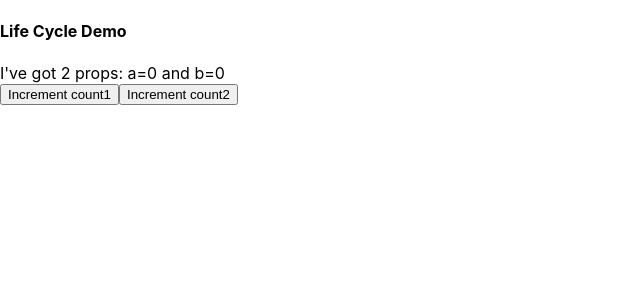
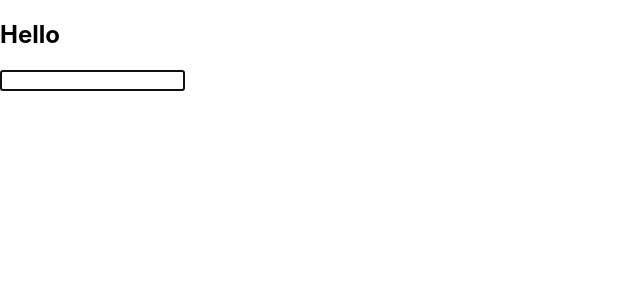
Before and after one commit to aniketbumbc/React-UseEffect, a React (Create React App) app: page / in a window 1280 px wide. Shown: the top 300 px of the page, without its empty margins (0-640 px from the left). Built offline with nearby package versions, Linux system fonts and the light colour scheme.

Commit message:
useEffect ref hook

```diff
--- a/src/App.js
+++ b/src/App.js
@@ -1,22 +1,26 @@
-import React, { useState, useEffect } from 'react';
+import React, { useState, useEffect, useRef } from 'react';
+import ReactDOM from 'react-dom';
 import './App.css';
-import LifeCycleDemo from './components/LifeCycleDemo';
+// import LifeCycleDemo from './components/LifeCycleDemo';
 
 function App() {
+  const inputRef = useRef();
+  const [value, setValue] = useState('');
+
   useEffect(() => {
-    console.log('parent state change ', count1);
-  });
+    inputRef.current.focus();
+    console.log('render...');
+  }, [inputRef, value]);
 
-  const [count1, setCount1] = useState(0);
-  const [count2, setCount2] = useState(0);
   return (
-    <>
-      <div>
-        <LifeCycleDemo a={count1} b={count2} />
-        <button onClick={() => setCount1(count1 + 1)}>Increment count1</button>
-        <button onClick={() => setCount2(count2 + 1)}>Increment count2</button>
-      </div>
-    </>
+    <div>
+      <h2> Hello </h2>
+      <input
+        ref={inputRef}
+        value={value}
+        onChange={(event) => setValue(event.target.value)}
+      />
+    </div>
   );
 }
 
```
